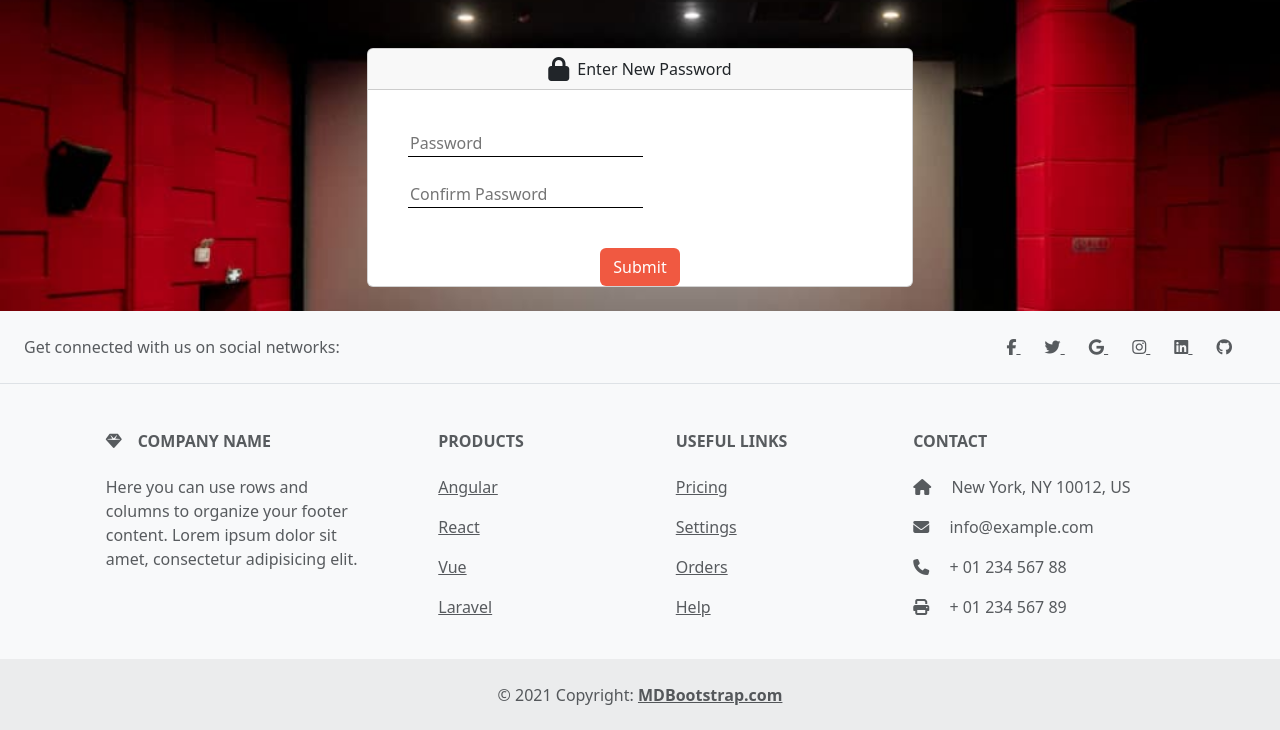
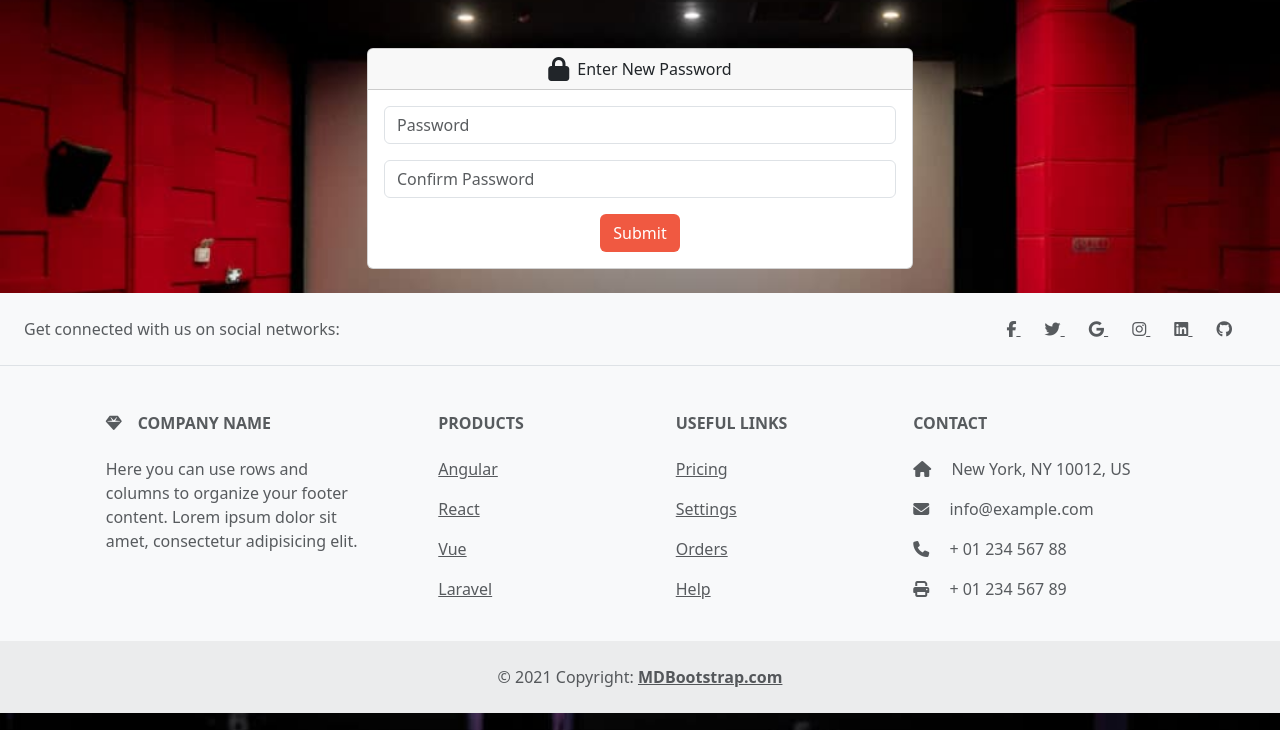
Before and after one commit to klopez5783/MovieWebsite, a PHP site: page /ResetPassword.php?token=1 in a window 1280 px wide. Shown: the part 56-786 px from the top of the page. Run offline with PHP 8.4, Linux system fonts and the light colour scheme; some libraries are stand-ins or nearby versions.

Commit message:
Updated apassword reset form using boostrap 5

```diff
--- a/Webpages/ResetPassword.php
+++ b/Webpages/ResetPassword.php
@@ -69,22 +69,22 @@ $token = $_GET['token'];
                 <div class="col-md-6">
                     <div class="card">
                         <div class="card-header d-flex justify-content-center align-items-center">
-                        <i class="fa-solid fa-lock fa-xl"></i>
+                            <i class="fa-solid fa-lock fa-xl"></i>
                             <div class="ms-2">
-                            Enter New Password
+                                Enter New Password
                             </div>
                         </div>
                         <div class="card-body">
                             <form id="signupForm" action="../Processes/processSignup.php" method="POST">
-                                    <div class="m-4">
-                                        <input type="password" id="SignupPassword" class="signupForm bigger-input" name="SignupPassword" placeholder="Password" required>
-                                    </div>
-                                    <div class="m-4">
-                                        <input type="password" id="ConfirmSignupPassword" class="signupForm bigger-input" name="ConfirmSignupPassword" placeholder="Confirm Password" required>
-                                    </div>
+                                <div class="input-group mb-3">
+                                    <input type="password" id="SignupPassword" class="form-control" name="SignupPassword" placeholder="Password" required>
+                                </div>
+                                <div class="input-group mb-3">
+                                    <input type="password" id="ConfirmSignupPassword" class="form-control" name="ConfirmSignupPassword" placeholder="Confirm Password" required>
                                 </div>
                                 <div class="modal-footer d-flex justify-content-evenly">
                                     <button type="submit" class="btn buttonColor">Submit</button>
+                                </div>
                             </form>
                         </div>
                     </div>
```
